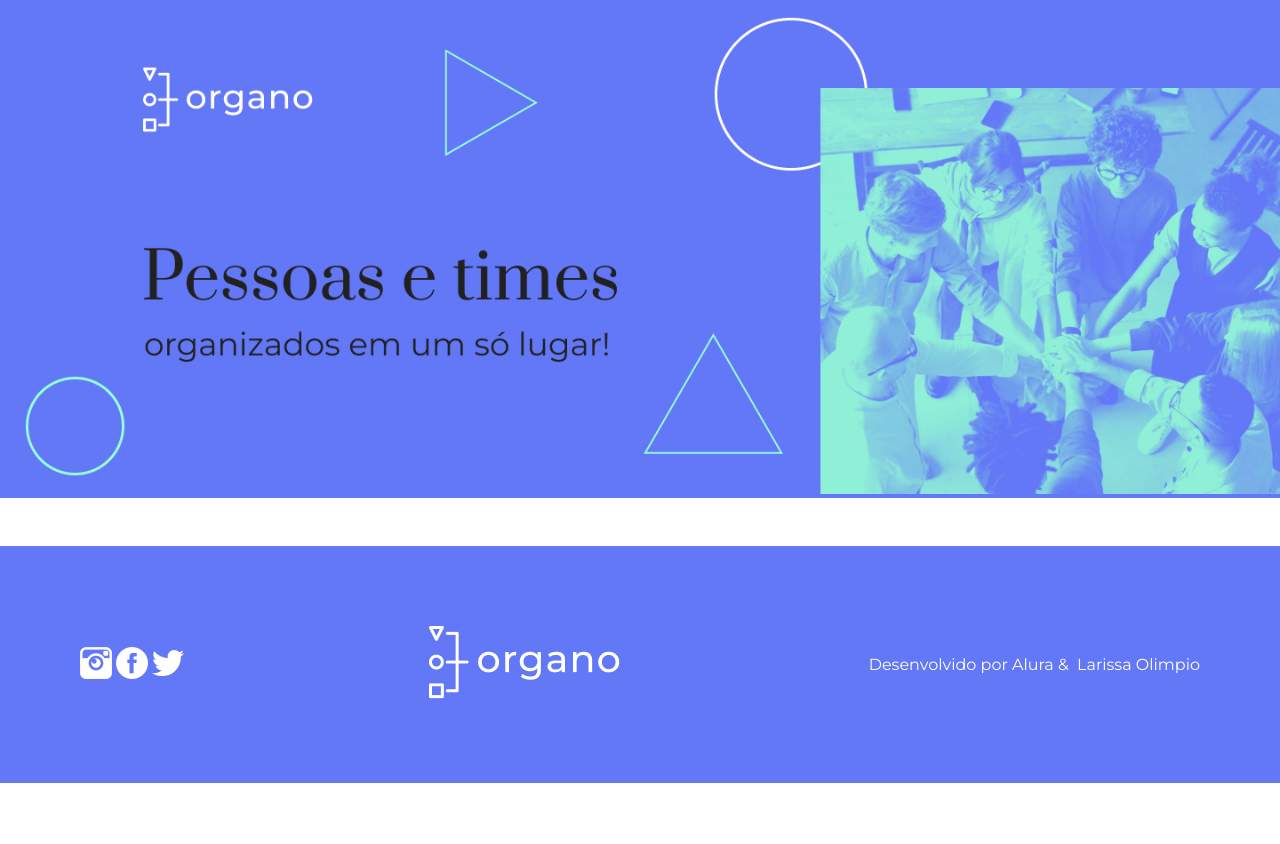
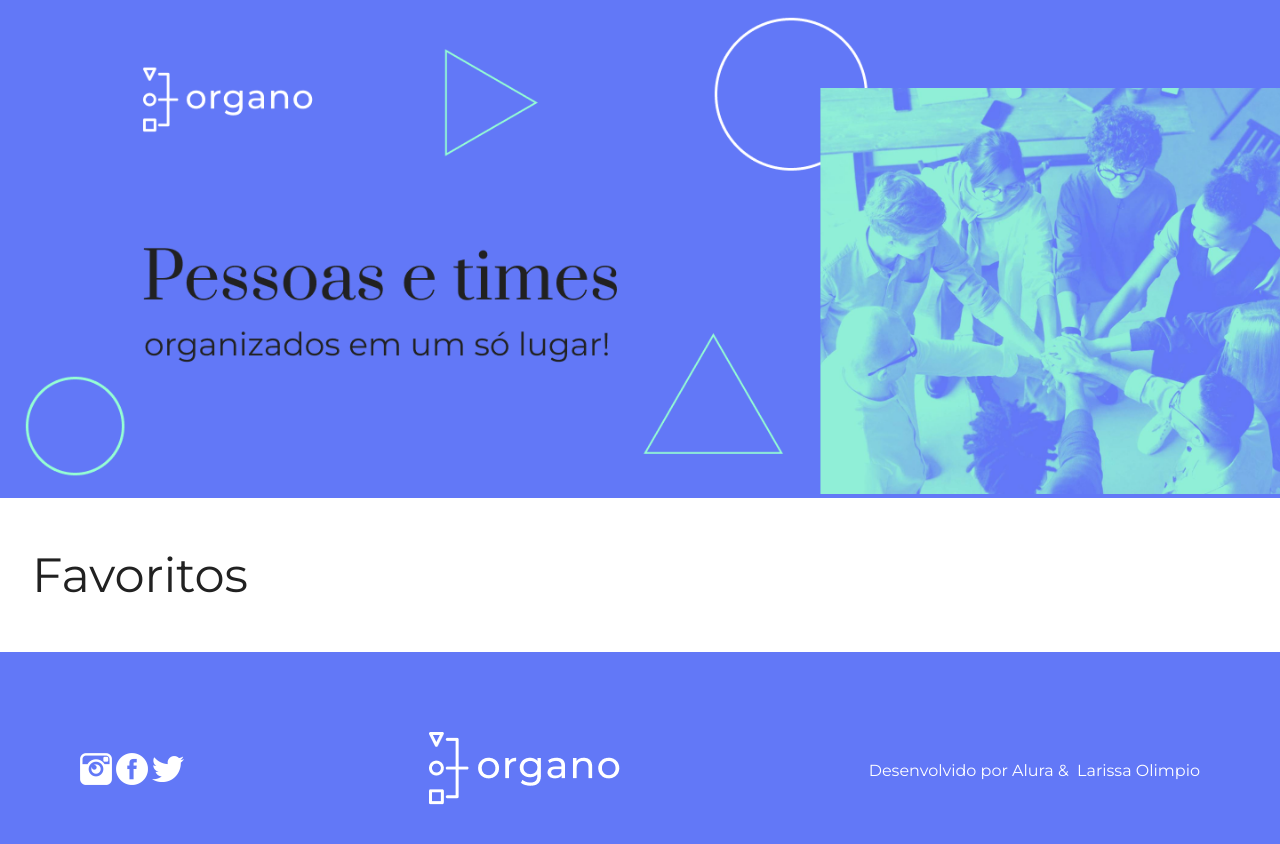
Before and after one commit to LarissaOlimpio/Organo, a React (Create React App) app: page /favoritos in a window 1280 px wide. Shown: the top 844 px of the page. Before the commit the page ends 800 px from the top, so only its background shows below. Built offline with nearby package versions, Linux system fonts and the light colour scheme.

Commit message:
criando o titulo

```diff
--- /dev/null
+++ b/src/componentes/Title/Title.module.css
@@ -0,0 +1,6 @@
+.title{
+    font-size: 3rem;
+    margin-bottom: 2rem;
+    font-weight: 400;
+    color: var(--lightBlack);
+}
--- /dev/null
+++ b/src/componentes/Title/index.tsx
@@ -0,0 +1,15 @@
+import styles from './Title.module.css'
+
+
+interface TitleProps{
+    children: string
+}
+
+function Title({children}:TitleProps){
+    return(
+        <h2 className={styles.title}>
+            {children}
+        </h2>
+    )
+}
+export default Title
--- a/src/pages/Favorites/index.tsx
+++ b/src/pages/Favorites/index.tsx
@@ -1,8 +1,10 @@
+import Title from "componentes/Title"
+
 function Favorites(){
     return(
-        <>
-
-        </>
+        <Title>
+            Favoritos
+        </Title>
     )
 
 }
--- a/src/pages/NotFound/index.tsx
+++ b/src/pages/NotFound/index.tsx
@@ -1,4 +1,5 @@
 import Button from "componentes/Button";
+import Title from "componentes/Title";
 import { useNavigate } from "react-router-dom"
 import styles from './NotFound.module.css'
 
@@ -9,7 +10,10 @@ function NotFound(){
 
             <span className={styles.span404}>404</span>
 
-            <h2 className={styles.title}>Ops!Página não encontrada</h2>
+            <Title>
+                Ops!Página não encontrada
+            </Title>
+
 
             <div className={styles.divButton} onClick={() => navigate(-1)}>
                 <Button>
```
